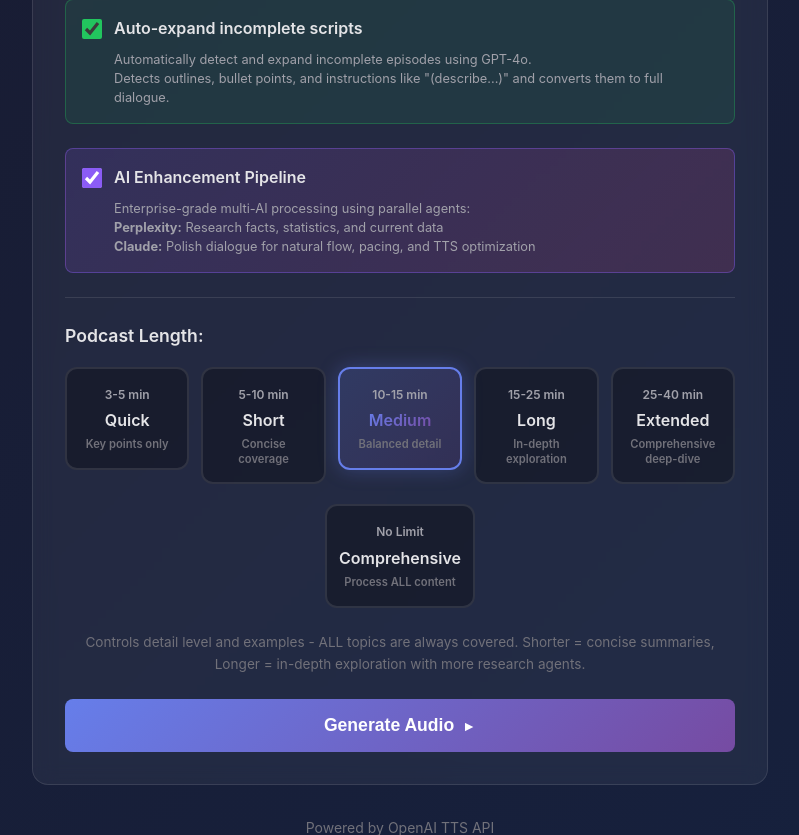
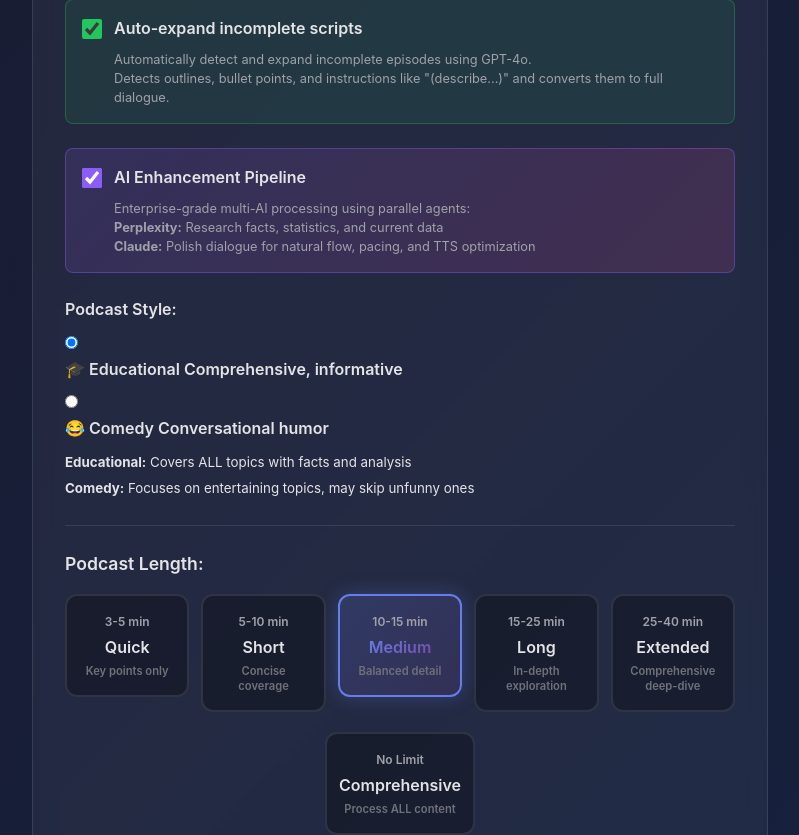
Before and after one commit to intellegix/podcast-tts-web, a Flask app: page / in a window 1280 px wide. Shown: the part 997-1832 px from the top of the page, without its empty margins (240-1039 px from the left). Run offline with Flask 3, Linux system fonts and the light colour scheme.

Commit message:
Add comedy podcast mode with safeguards
- Add PodcastMode enum (Educational vs Comedy) with mode-specific configurations
- Add comedy enhancement prompts for conversational humor and observational comedy
- Add mode selector UI with explicit comedy choice and warning disclaimers
- Add mode-specific quick suggestions (educational: statistics, comedy: humor)
- Add comedy research angles (funny examples, absurd facts, social media reactions)
- Add safeguards to prevent accidental comedy from serious content
- Maintain 100% backward compatibility with existing educational functionality

Comedy mode prioritizes entertainment and can skip unfunny topics,
while educational mode maintains comprehensive topic coverage.

Co-Authored-By: Claude Sonnet 4 <noreply@anthropic.com>

```diff
--- a/app.py
+++ b/app.py
@@ -45,7 +45,7 @@ from gevent.pool import Pool as GeventPool
 from gevent.lock import RLock
 from tenacity import retry, stop_after_attempt, wait_exponential, retry_if_exception_type
 from apscheduler.schedulers.background import BackgroundScheduler
-from job_store import job_store, Job, JobStatus, Stage, StageResult, PodcastLength
+from job_store import job_store, Job, JobStatus, Stage, StageResult, PodcastLength, PodcastMode
 
 # Configure logging (structured format)
 logging.basicConfig(
@@ -315,6 +315,54 @@ PRESERVE:
 FINAL REMINDER: The entire output must be conversational dialogue between ALEX and SARAH. Every line must start with either "ALEX:" or "SARAH:". No exceptions.
 
 OUTPUT: Return the enhanced (and expanded if instructed) script only. No explanations or meta-commentary."""
+
+# Claude comedy enhancement prompt for conversational humor
+CLAUDE_COMEDY_PROMPT = """You are a comedy podcast script writer specializing in conversational humor between two hosts.
+
+CRITICAL FORMAT REQUIREMENT: The output MUST be a two-host comedy dialogue between ALEX and SARAH with proper speaker labels (ALEX: and SARAH:) throughout the ENTIRE script.
+
+COMEDY STYLE - TALK SHOW FORMAT:
+- Natural, observational humor like a comedy talk show
+- ALEX and SARAH have good chemistry and comedic timing
+- Funny observations about everyday life and human behavior
+- Witty banter and comedic reactions
+- "Wait, that's actually hilarious" moments
+- Self-deprecating humor and relatable experiences
+
+CONTENT PRIORITIZATION (KEY DIFFERENCE FROM EDUCATIONAL):
+1. ENTERTAINMENT OVER COMPREHENSIVENESS: Focus on topics that have natural comedic potential
+2. SELECTIVE COVERAGE: You may skip topics that don't lend themselves to humor
+3. FUNNY EXAMPLES: Prioritize absurd statistics, ironic facts, social media reactions, celebrity mishaps
+4. COMEDIC TIMING: Use pauses, reactions, and timing for maximum humor impact
+5. RELATABLE HUMOR: Connect topics to shared human experiences and frustrations
+
+DIALOGUE BALANCE:
+- ALEX: The curious, sometimes naive one who asks questions and provides setup
+- SARAH: The more informed one with funny insights and punchlines
+- Natural interruptions, laughs, and "wait, what?" moments
+- Comedic reactions: "No way!", "That's insane!", "I can't even..."
+
+COMEDY TECHNIQUES:
+1. OBSERVATIONAL: "Have you ever noticed how..."
+2. ABSURD FACTS: "Here's something completely ridiculous..."
+3. RELATABILITY: "We've all been there when..."
+4. UNEXPECTED ANGLES: Find the funny side of serious topics
+5. TIMING: Use ellipses and pauses for comedic effect
+6. CALLBACKS: Reference earlier jokes or topics with humor
+
+TTS OPTIMIZATION (STILL IMPORTANT):
+- Write numbers as words (fifty-eight thousand, not 58,000)
+- Natural pauses with punctuation for comedic timing
+- Contractions for conversational flow (don't, won't, can't)
+
+STILL PRESERVE:
+- Factual accuracy (but present it humorously)
+- Speaker names (ALEX: and SARAH: only)
+- Core information (but prioritize the funny parts)
+
+SKIP UNFUNNY CONTENT: Unlike educational mode, you may omit topics that don't have comedic potential. Focus your energy on making the naturally funny topics really shine.
+
+OUTPUT: Return the comedy dialogue only. No explanations or meta-commentary."""
 
 # Perplexity research prompt for factual accuracy
 PERPLEXITY_RESEARCH_PROMPT = """You are a research assistant helping create accurate podcast content.
@@ -1328,6 +1376,7 @@ def enhance_episode_with_claude(episode_data):
     speakers = episode_data.get('speakers', [])
     research_context = episode_data.get('research', '')  # Get research separately
     style_guidance = episode_data.get('style_guidance', '')  # Length/expansion instructions
+    job = episode_data.get('job')  # Get job object for mode-specific processing
 
     # Check if Claude is configured
     client = get_claude_client()
@@ -1354,7 +1403,15 @@ def enhance_episode_with_claude(episode_data):
         if style_guidance:
             prompt_parts.append(f"CRITICAL INSTRUCTION - READ FIRST:\n{style_guidance}\n\n")
 
-        prompt_parts.append(CLAUDE_ENHANCEMENT_PROMPT)
+        # Choose prompt based on mode
+        if job and job.target_mode == PodcastMode.COMEDY:
+            base_prompt = CLAUDE_COMEDY_PROMPT
+            topic_coverage_required = False
+        else:
+            base_prompt = CLAUDE_ENHANCEMENT_PROMPT
+            topic_coverage_required = True
+
+        prompt_parts.append(base_prompt)
         prompt_parts.append(f"\n\nSPEAKERS: {speaker_list}")
 
         if research_context:
@@ -2079,7 +2136,7 @@ def health():
 MIN_RESEARCH_AGENTS = 5  # Always spawn at least 5 parallel Perplexity agents
 
 
-def research_episode_parallel(episode_data: dict, user_suggestion: str = "", num_agents: int = 5, research_depth: str = "thorough") -> dict:
+def research_episode_parallel(episode_data: dict, user_suggestion: str = "", num_agents: int = 5, research_depth: str = "thorough", job: Job = None) -> dict:
     """
     Research a single episode with MULTIPLE parallel Perplexity agents.
     Each agent researches a different angle for comprehensive coverage.
@@ -2102,19 +2159,35 @@ def research_episode_parallel(episode_data: dict, user_suggestion: str = "", num
         logger.debug(f"Episode {episode_num}: No Perplexity API key")
         return {'episode_num': episode_num, 'research': '', 'citations': [], 'success': False, 'agent_count': 0}
 
-    # All possible research angles - select based on num_agents
-    all_research_angles = [
-        f"Key statistics and quantitative data about: {topic}",
-        f"Recent news and developments (2024-2025) about: {topic}",
-        f"Expert opinions and analysis on: {topic}",
-        f"Real-world examples and case studies of: {topic}",
-        f"Common misconceptions or surprising facts about: {topic}",
-        f"Historical context and evolution of: {topic}",
-        f"Future trends and predictions for: {topic}",
-        f"Contrasting viewpoints and debates about: {topic}",
-        f"Practical applications and how-to aspects of: {topic}",
-        f"Impact on society, economy, or culture of: {topic}",
-    ]
+    # Choose research angles based on mode
+    if job and job.target_mode == PodcastMode.COMEDY:
+        # Comedy-focused research angles
+        all_research_angles = [
+            f"Funny examples, anecdotes, and humorous stories about: {topic}",
+            f"Absurd facts, ironic statistics, and surprising data about: {topic}",
+            f"Social media reactions, memes, and viral content about: {topic}",
+            f"Celebrity mishaps, funny incidents, or comedic references to: {topic}",
+            f"Unexpected consequences, ironic contradictions, or paradoxes in: {topic}",
+            f"Comedic timing opportunities and 'wait, that's hilarious' moments in: {topic}",
+            f"Relatable human experiences and everyday frustrations with: {topic}",
+            f"Absurd edge cases, weird exceptions, or bizarre applications of: {topic}",
+            f"Pop culture references and cultural humor related to: {topic}",
+            f"Observational comedy angles and 'have you ever noticed' aspects of: {topic}",
+        ]
+    else:
+        # Educational research angles (default)
+        all_research_angles = [
+            f"Key statistics and quantitative data about: {topic}",
+            f"Recent news and developments (2024-2025) about: {topic}",
+            f"Expert opinions and analysis on: {topic}",
+            f"Real-world examples and case studies of: {topic}",
+            f"Common misconceptions or surprising facts about: {topic}",
+            f"Historical context and evolution of: {topic}",
+            f"Future trends and predictions for: {topic}",
+            f"Contrasting viewpoints and debates about: {topic}",
+            f"Practical applications and how-to aspects of: {topic}",
+            f"Impact on society, economy, or culture of: {topic}",
+        ]
 
     # Select the number of angles based on target podcast length
     research_angles = all_research_angles[:num_agents]
@@ -2654,7 +2727,7 @@ def run_stage_research(job: Job) -> StageResult:
     # Research each episode (in parallel across episodes too)
     episode_pool = GeventPool(size=min(5, len(episodes)))
     research_results = list(episode_pool.imap_unordered(
-        lambda ep: research_episode_parallel(ep, suggestion, num_agents, research_depth),
+        lambda ep: research_episode_parallel(ep, suggestion, num_agents, research_depth, job),
         episodes
     ))
 
@@ -2911,7 +2984,8 @@ Remember: ALL topics listed above MUST be covered."""
             'text': ep['text'],
             'research': research,
             'speakers': ['ALEX', 'SARAH'],
-            'style_guidance': style_guidance
+            'style_guidance': style_guidance,
+            'job': job  # Pass job object for mode-specific processing
         })
 
         enhanced_map[ep_num] = result['enhanced_text']
@@ -3159,6 +3233,13 @@ def create_interactive_job():
     except ValueError:
         target_length = PodcastLength.MEDIUM
 
+    # Parse target mode
+    mode_str = request.form.get('target_mode', 'educational').lower()
+    try:
+        target_mode = PodcastMode(mode_str)
+    except ValueError:
+        target_mode = PodcastMode.EDUCATIONAL
+
     # Create job
     job = Job(
         id=generate_job_id(),
@@ -3170,7 +3251,8 @@ def create_interactive_job():
         multi_voice=request.form.get('multi_voice', 'true').lower() == 'true',
         ai_enhance=request.form.get('ai_enhance', 'true').lower() == 'true',
         auto_expand=request.form.get('auto_expand', 'true').lower() == 'true',
-        target_length=target_length
+        target_length=target_length,
+        target_mode=target_mode
     )
 
     length_config = job.get_length_config()
--- a/templates/index.html
+++ b/templates/index.html
@@ -101,6 +101,35 @@
                         Enterprise-grade multi-AI processing using parallel agents:
                         <br><strong>Perplexity:</strong> Research facts, statistics, and current data
                         <br><strong>Claude:</strong> Polish dialogue for natural flow, pacing, and TTS optimization
+                    </small>
+                </div>
+
+                <div class="form-section mode-section">
+                    <label for="target_mode">Podcast Style:</label>
+                    <div class="mode-options">
+                        <label class="mode-option" data-mode="educational">
+                            <input type="radio" name="target_mode" value="educational" checked>
+                            <div class="mode-card">
+                                <span class="mode-icon">🎓</span>
+                                <span class="mode-name">Educational</span>
+                                <span class="mode-desc">Comprehensive, informative</span>
+                            </div>
+                        </label>
+                        <label class="mode-option" data-mode="comedy">
+                            <input type="radio" name="target_mode" value="comedy">
+                            <div class="mode-card">
+                                <span class="mode-icon">😂</span>
+                                <span class="mode-name">Comedy</span>
+                                <span class="mode-desc">Conversational humor</span>
+                            </div>
+                        </label>
+                    </div>
+                    <div class="mode-warning comedy-warning hidden">
+                        ⚠️ <strong>Comedy Mode:</strong> Prioritizes entertainment. Some topics may be skipped if unfunny.
+                    </div>
+                    <small class="mode-hint">
+                        <strong>Educational:</strong> Covers ALL topics with facts and analysis<br>
+                        <strong>Comedy:</strong> Focuses on entertaining topics, may skip unfunny ones
                     </small>
                 </div>
 
@@ -285,14 +314,21 @@
                         <div id="preview-changes-list"></div>
                     </div>
 
-                    <!-- Quick Suggestion Buttons -->
+                    <!-- Quick Suggestion Buttons (Mode-Specific) -->
                     <div class="quick-suggestions">
                         <span class="quick-label">Quick suggestions:</span>
-                        <button type="button" class="quick-btn" data-suggestion="Focus on statistics and data">More statistics</button>
-                        <button type="button" class="quick-btn" data-suggestion="Make it funnier and more engaging">Make it funnier</button>
-                        <button type="button" class="quick-btn" data-suggestion="Add more real-world examples">More examples</button>
-                        <button type="button" class="quick-btn" data-suggestion="Simplify the language">Simplify</button>
-                        <button type="button" class="quick-btn" data-suggestion="Make it more conversational">More casual</button>
+
+                        <!-- Educational Mode Suggestions (shown by default) -->
+                        <button type="button" class="quick-btn educational-only" data-suggestion="Focus on statistics and data">More statistics</button>
+                        <button type="button" class="quick-btn educational-only" data-suggestion="Add more real-world examples">More examples</button>
+                        <button type="button" class="quick-btn educational-only" data-suggestion="Simplify the language">Simplify</button>
+                        <button type="button" class="quick-btn educational-only" data-suggestion="Make it more conversational">More casual</button>
+
+                        <!-- Comedy Mode Suggestions (hidden by default) -->
+                        <button type="button" class="quick-btn comedy-only hidden" data-suggestion="Add more observational humor">More humor</button>
+                        <button type="button" class="quick-btn comedy-only hidden" data-suggestion="Include funny anecdotes and stories">More anecdotes</button>
+                        <button type="button" class="quick-btn comedy-only hidden" data-suggestion="Add comedic timing and reactions">Better timing</button>
+                        <button type="button" class="quick-btn comedy-only hidden" data-suggestion="Focus on absurd facts and irony">Absurd facts</button>
                     </div>
 
                     <!-- Custom Input -->
@@ -1041,6 +1077,43 @@
         // Initialize interactive pipeline
         const interactivePipeline = new InteractivePipeline();
 
+        // Mode switching functionality for Educational vs Comedy
+        function initializeModeSelector() {
+            const modeRadios = document.querySelectorAll('input[name="target_mode"]');
+
+            modeRadios.forEach(radio => {
+                radio.addEventListener('change', function() {
+                    const isComedy = this.value === 'comedy';
+
+                    // Toggle suggestion buttons visibility
+                    document.querySelectorAll('.educational-only').forEach(btn => {
+                        btn.classList.toggle('hidden', isComedy);
+                    });
+                    document.querySelectorAll('.comedy-only').forEach(btn => {
+                        btn.classList.toggle('hidden', !isComedy);
+                    });
+
+                    // Show/hide comedy warning
+                    const comedyWarning = document.querySelector('.comedy-warning');
+                    if (comedyWarning) {
+                        comedyWarning.classList.toggle('hidden', !isComedy);
+                    }
+
+                    // Clear any selected quick suggestions when switching modes
+                    document.querySelectorAll('.quick-btn').forEach(btn => {
+                        btn.classList.remove('selected');
+                    });
+                });
+            });
+        }
+
+        // Initialize mode selector when DOM is ready
+        if (document.readyState === 'loading') {
+            document.addEventListener('DOMContentLoaded', initializeModeSelector);
+        } else {
+            initializeModeSelector();
+        }
+
         // Check if AI enhance is enabled to use interactive pipeline
         function shouldUseInteractivePipeline() {
             const aiEnhance = document.getElementById('ai_enhance');
```
Also changed, not shown: job_store.py (+68 -4 lines).
